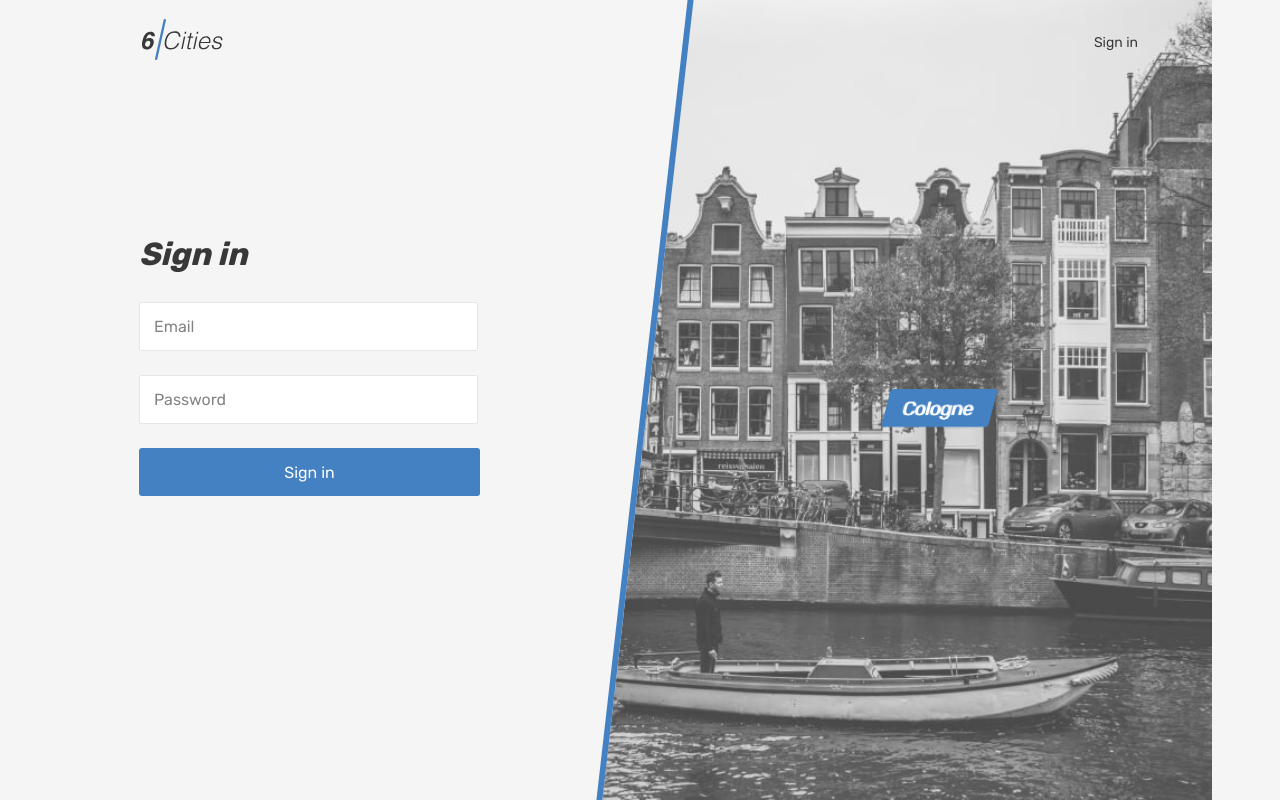
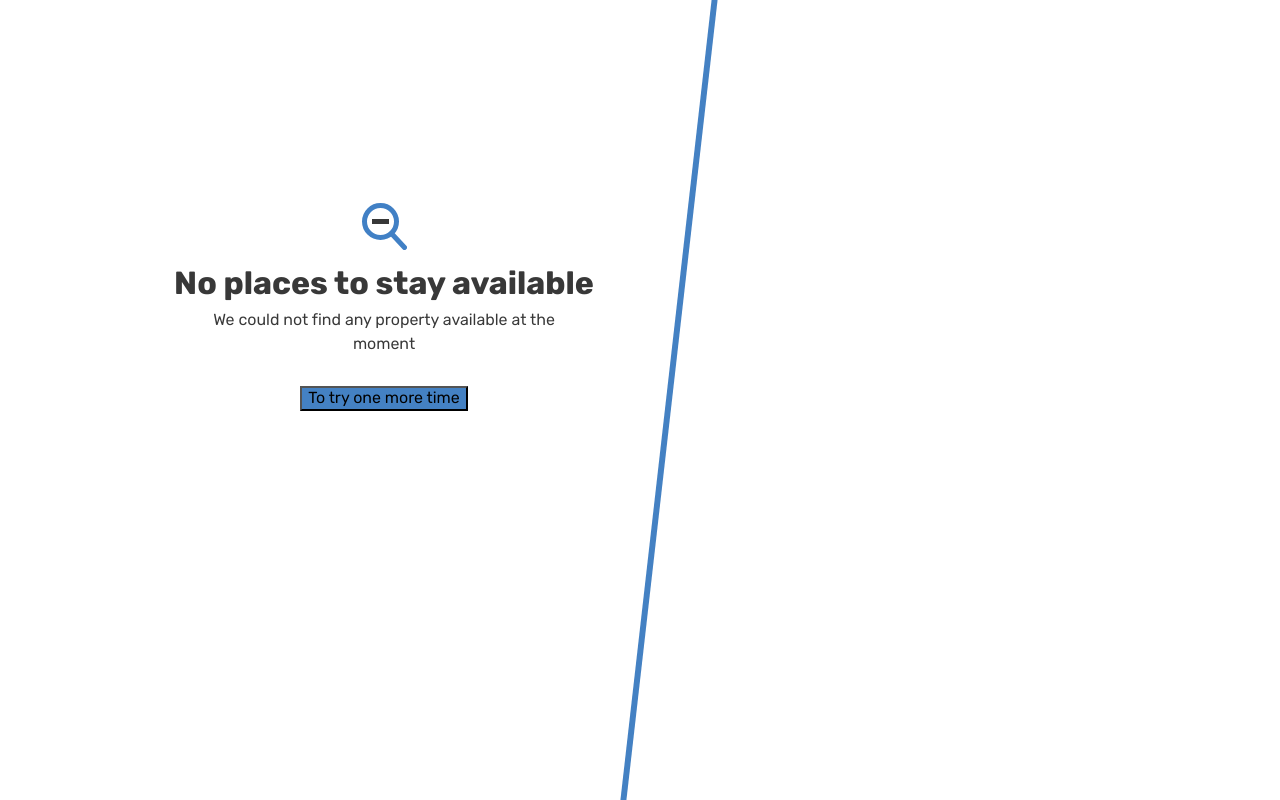
Before and after one commit to htmlacademy-react/2021641-six-cities-simple-12, a React (Create React App) app in the folder project/: page / in a window 1280 px wide. Built offline with nearby package versions, Linux system fonts and the light colour scheme; no server answers; what http-status-codes would draw is missing.

Commit message:
Оптимизируй это (часть 2)

```diff
--- a/project/src/components/app/app.tsx
+++ b/project/src/components/app/app.tsx
@@ -2,23 +2,29 @@ import {Route, Routes} from 'react-router-dom';
 import {HelmetProvider } from 'react-helmet-async';
 import {useAppSelector} from '../../hooks/index';
 import {AppRoute, AuthorizationStatus} from '../../const';
-import SixCities from '../../pages/six-cities/six-cities';
+import SixCities from '../../pages/main/main';
 import NotFound from '../../pages/not-found/not-found';
 import Login from '../../pages/login/login';
 import Room from '../../pages/room/room';
 import ScrollTop from '../scroll-top/scroll-top';
 import Spinner from '../spinner/spinner';
 import {getAuthorizationStatus} from '../../store/user-process/user-process.selector';
-import {getOffersDataLoading} from '../../store/offers-data/offers-process.selector';
+import {getOffersDataLoading, getErrorStatus} from '../../store/offers-data/offers-process.selector';
 import HistoryRouter from '../history-route/history-route';
 import browserHistory from '../../browser-history';
+import MainEmpty from '../../pages/main/main-empty';
 
 function App(): JSX.Element {
   const authorizationStatus = useAppSelector(getAuthorizationStatus);
   const isOffersDataLoading = useAppSelector(getOffersDataLoading);
+  const hasError = useAppSelector(getErrorStatus);
 
   if (authorizationStatus === AuthorizationStatus.Unknown || isOffersDataLoading) {
     return (<Spinner />);
+  }
+
+  if (hasError) {
+    return (<MainEmpty/>);
   }
 
   return (
--- /dev/null
+++ b/project/src/pages/main/main-empty.css
@@ -0,0 +1,8 @@
+.cities {
+  height: 100vh;
+}
+
+.cities__button-empty {
+  background: #4481c3;
+  margin-top: 30px;
+}
--- /dev/null
+++ b/project/src/pages/main/main-empty.tsx
@@ -0,0 +1,26 @@
+import {useAppDispatch} from '../../hooks/index';
+
+import {fetchOffersAction} from '../../store/api-actions';
+
+import './main-empty.css';
+
+function MainEmpty(): JSX.Element {
+  const dispatch = useAppDispatch();
+
+  return (
+    <div className="cities">
+      <div className={'page__main cities__places-container container cities__places-container--empty'}>
+        <section className="cities__no-places">
+          <div className="cities__status-wrapper tabs__content">
+            <b className="cities__status">No places to stay available</b>
+            <p className="cities__status-description">We could not find any property available at the moment</p>
+            <button className="cities__button-empty" onClick={() => {dispatch(fetchOffersAction());}}>To try one more time</button>
+          </div>
+        </section>
+        <div className="cities__right-section"></div>
+      </div>
+    </div>
+  );
+}
+
+export default MainEmpty;
--- a/project/src/pages/six-cities/six-cities.tsx
+++ b/project/src/pages/main/main.tsx
@@ -4,7 +4,7 @@ import {Helmet} from 'react-helmet-async';
 import OffersList from '../../components/offers-list/offers-list';
 import SitySort from '../../components/sity-sort/sity-sort';
 import Header from '../../components/header/header';
-import {useAppSelector} from '../../hooks/index';
+import {useAppSelector} from '../../hooks/index/index';
 import Login from '../login/login';
 import {getAuthorizationStatus} from '../../store/user-process/user-process.selector';
 import {getOffers} from '../../store/offers-data/offers-process.selector';
```
